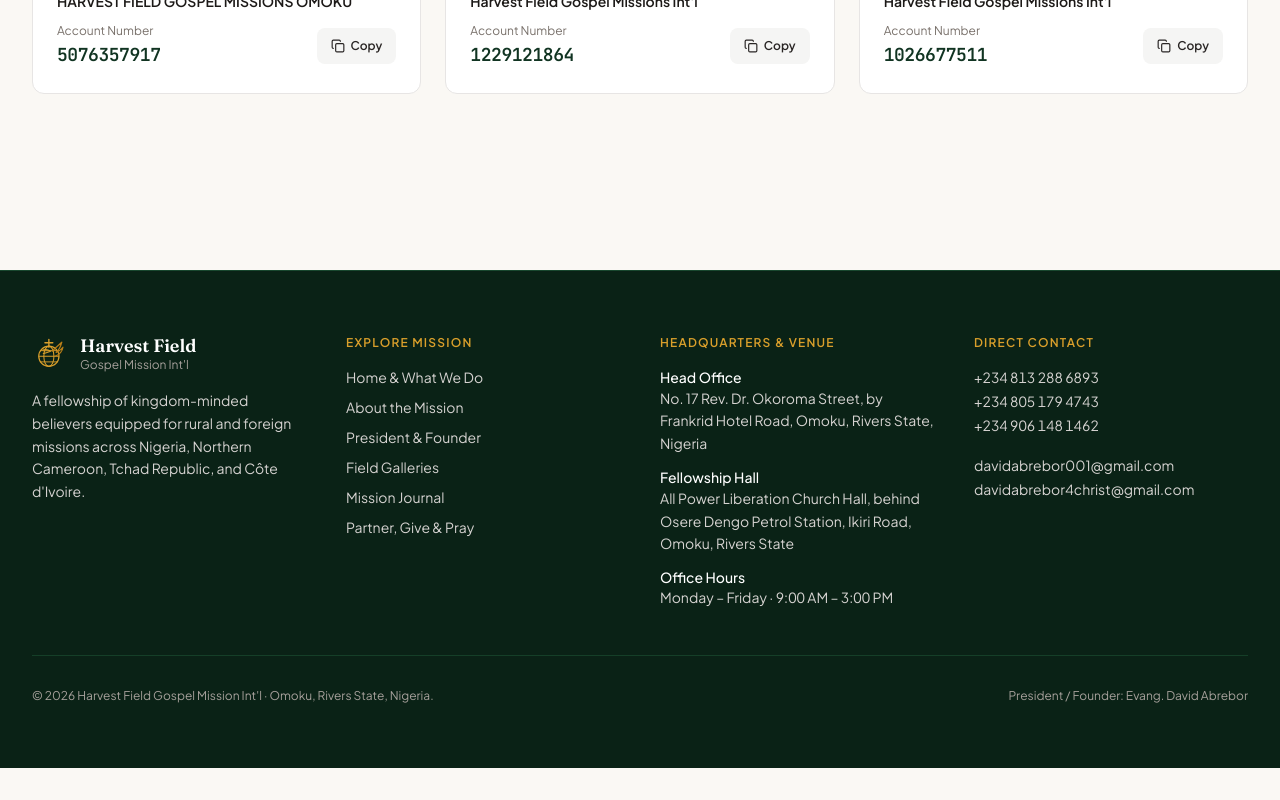
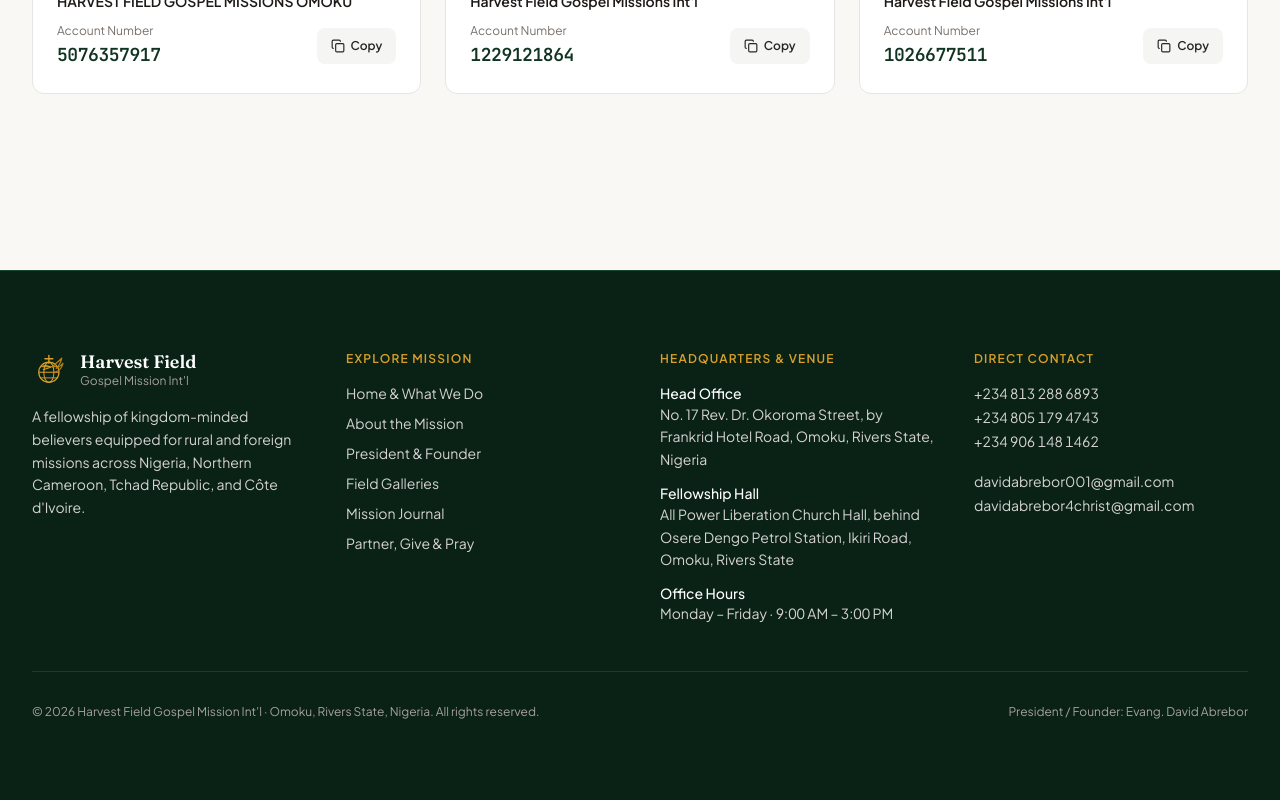
Before and after one commit to harvestfieldgospelmission-creator/Harvestfield, a React (Vite) app: page / in a window 1280 px wide. Shown: the part 5471-6271 px from the top of the page. Before the commit the page ends 6239 px from the top, so only its background shows below. Built offline with nearby package versions, Linux system fonts and the light colour scheme.

Commit message:
Polish ministry footer spacing and brand presentation

```diff
--- a/src/components/Footer.tsx
+++ b/src/components/Footer.tsx
@@ -9,7 +9,7 @@ interface FooterProps {
 export const Footer: React.FC<FooterProps> = ({ onNavigate }) => {
   return (
     <footer className="bg-forest-950 text-stone-200 border-t border-forest-800 mt-24">
-      <div className="max-w-7xl mx-auto px-4 sm:px-6 lg:px-8 py-16">
+      <div className="max-w-7xl mx-auto px-4 sm:px-6 lg:px-8 py-16 lg:py-20">
         <div className="grid grid-cols-1 md:grid-cols-2 lg:grid-cols-4 gap-10 pb-12 border-b border-forest-800/80">
           {/* Column 1: Mission Identity */}
           <div className="space-y-4">
@@ -22,7 +22,7 @@ export const Footer: React.FC<FooterProps> = ({ onNavigate }) => {
                 <p className="text-xs text-stone-400">Gospel Mission Int&apos;l</p>
               </div>
             </div>
-            <p className="text-sm text-stone-300 leading-relaxed">
+            <p className="text-sm text-stone-300 leading-relaxed max-w-sm">
               A fellowship of kingdom-minded believers equipped for rural and foreign missions across
               Nigeria, Northern Cameroon, Tchad Republic, and Côte d&apos;Ivoire.
             </p>
@@ -106,7 +106,7 @@ export const Footer: React.FC<FooterProps> = ({ onNavigate }) => {
 
         <div className="pt-8 flex flex-col sm:flex-row items-start sm:items-center justify-between gap-4 text-xs text-stone-400">
           <p>
-            © {new Date().getFullYear()} {MISSION_INFO.name} · Omoku, Rivers State, Nigeria.
+            © {new Date().getFullYear()} {MISSION_INFO.name} · Omoku, Rivers State, Nigeria. All rights reserved.
           </p>
           <p className="text-stone-400">
             President / Founder: Evang. David Abrebor
```
